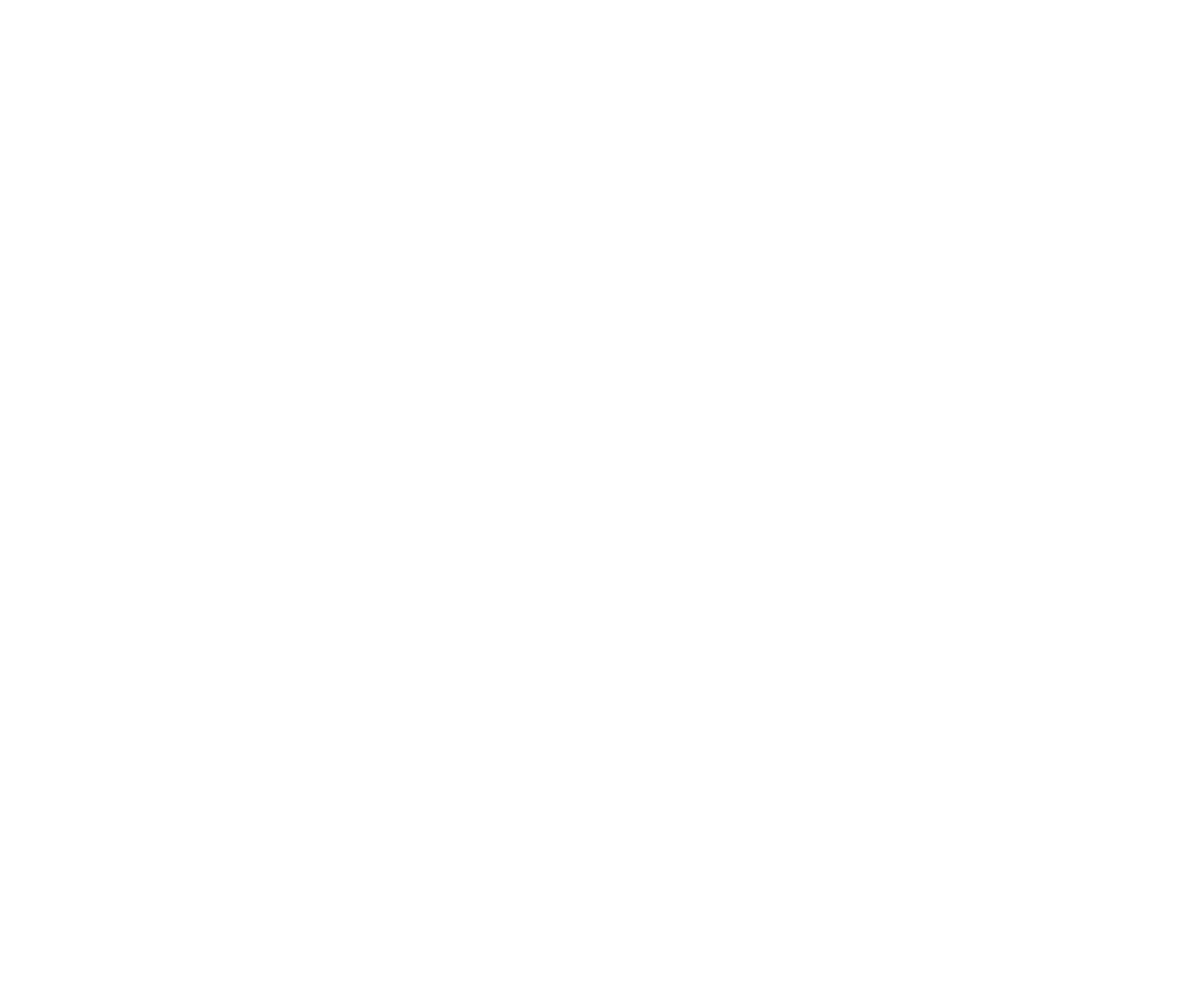
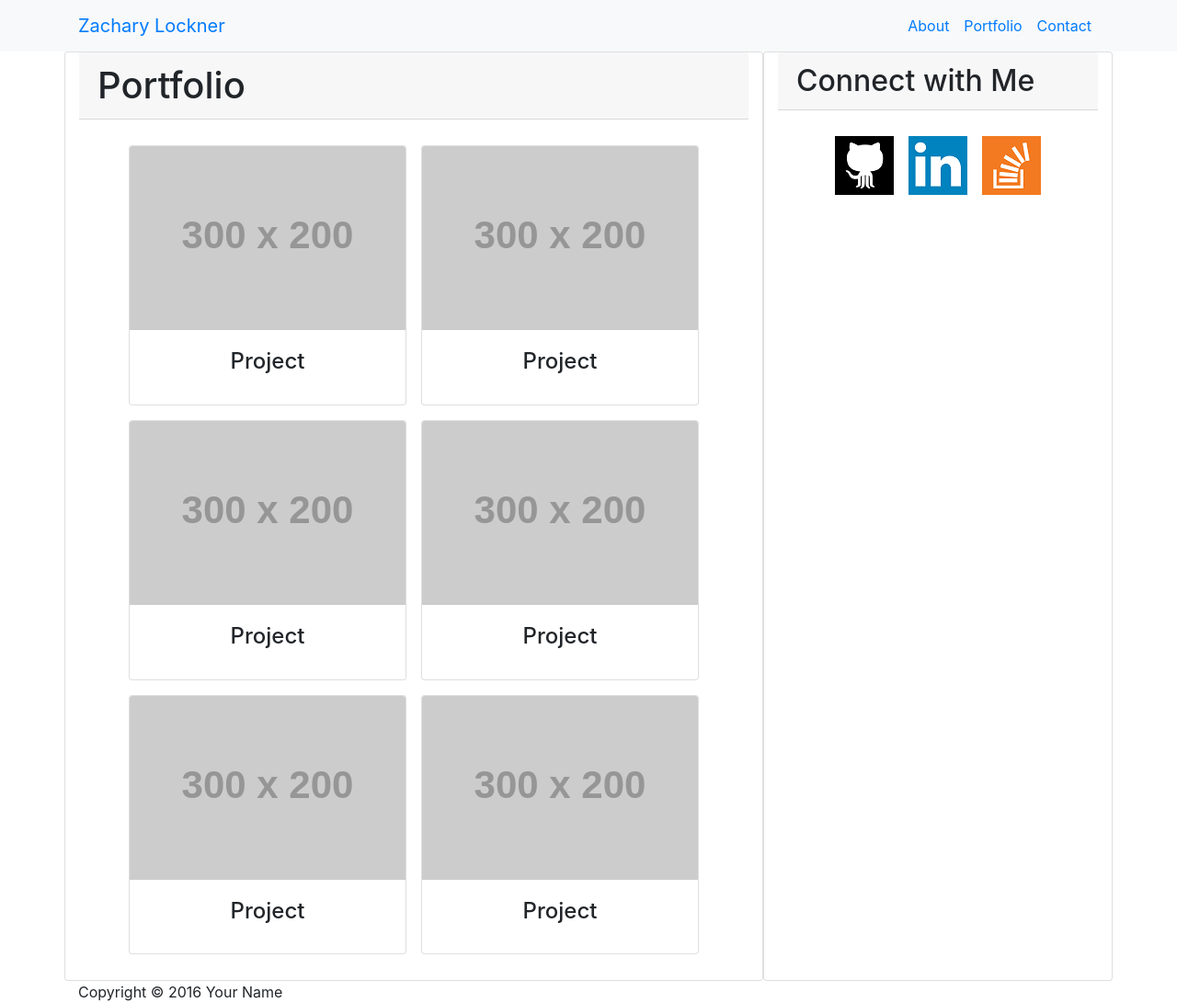
Before and after one commit to Lockn008/Bootstrap-Portfolio, a plain HTML site: page portfolio.html in a window 1280 px wide. Shown: the whole page at 92% size. Before the commit the page ends 800 px from the top, so only its background shows below. Drawn offline with nearby package versions, Linux system fonts and the light colour scheme; placeholder pictures from the web are drawn by us.

Commit message:
third commit

```diff
--- a/contact.html
+++ b/contact.html
@@ -0,0 +1,72 @@
+<!doctype html>
+<html lang="en-us">
+
+<head>
+  <meta charset="UTF-8">
+  <title>Contact | Zachary Lockner</title>
+  <link rel="stylesheet" href="https://maxcdn.bootstrapcdn.com/bootstrap/4.0.0-beta.2/css/bootstrap.min.css" integrity="sha384-PsH8R72JQ3SOdhVi3uxftmaW6Vc51MKb0q5P2rRUpPvrszuE4W1povHYgTpBfshb" crossorigin="anonymous">
+  <link rel="stylesheet" type="text/css" href="assets/style.css">
+</head>
+
+<body>
+
+  <header class="navbar navbar-expand-sm bg-light">
+    <div class="container">
+      <a href="index.html" class="navbar-brand">Zachary Lockner</a>
+      <nav class="navbar-nav">
+        <a href="index.html" class="nav-item nav-link">About</a>
+        <a href="portfolio.html" class="nav-item nav-link">Portfolio</a>
+        <a href="contact.html" class="nav-item nav-link">Contact</a>
+      </nav>
+    </div>
+  </header>
+
+  <div class="container">
+    <div class="row">
+      <section class="col-md-8 card">
+        <h1 class="card-header">Contact</h1>
+
+          <div class="card-body">
+      <h1>Contact</h1>
+
+        <form id="contact-form">
+          <div class="form-group">
+            <label for="name">Email address</label>
+            <input type="text" class="form-control" placeholder="Enter name">
+          </div>
+          <div class="form-group">
+            <label for="email">Email address</label>
+            <input type="email" class="form-control" placeholder="Enter email">
+          </div>
+          <div class="form-group">
+            <label for="message">Message</label>
+            <textarea type="text" class="form-control" placeholder="Enter message"></textarea>
+          </div>
+          <button type="submit" class="btn btn-primary">Submit</button>
+        </form>
+
+      </section>
+
+      <section class="col-md-4 card">
+        <div id="connect">
+          <h2 class= "card-header">Connect with Me</h2>
+            <div class="card-body">
+              <div class="row justify-content-center">
+                <a href="#"><img src="assets/github-64.png" class="col-xs-4 align-center p-2" alt="GitHub" class="" /></a>
+                <a href="#"><img src="assets/linkedin-64.png" class="col-xs-4 align-center p-2" alt="LinkedIn" class="" /></a>
+                <a href="#"><img src="assets/stackoverflow-64.png" class="col-xs-4 align-center p-2" alt="Stack Overflow" class="" /></a>
+              </div>
+            </div>
+        </div>
+      </section>
+    </div>
+  </div>
+
+  <footer class="footer row-align-items-bottom">
+    <div class="container">
+      Copyright &copy; 2016 Your Name
+    </div>
+  </footer>
+</body>
+
+</html>
--- a/portfolio.html
+++ b/portfolio.html
@@ -0,0 +1,103 @@
+<!doctype html>
+<html lang="en-us">
+
+<head>
+  <meta charset="UTF-8">
+  <title>Portfolio | Zachary Lockner</title>
+  <link rel="stylesheet" href="https://maxcdn.bootstrapcdn.com/bootstrap/4.0.0-beta.2/css/bootstrap.min.css" integrity="sha384-PsH8R72JQ3SOdhVi3uxftmaW6Vc51MKb0q5P2rRUpPvrszuE4W1povHYgTpBfshb" crossorigin="anonymous">
+  <link rel="stylesheet" type="text/css" href="assets/style.css">
+</head>
+
+<body>
+
+  <header class="navbar navbar-expand-sm bg-light">
+    <div class="container">
+      <a href="index.html" class="navbar-brand">Zachary Lockner</a>
+      <nav class="navbar-nav">
+        <a href="index.html" class="nav-item nav-link">About</a>
+        <a href="portfolio.html" class="nav-item nav-link">Portfolio</a>
+        <a href="contact.html" class="nav-item nav-link">Contact</a>
+      </nav>
+    </div>
+  </header>
+
+  <div class="container">
+    <div class="row">
+      <section class="col-md-8 card">
+        <h1 class="card-header">Portfolio</h1>
+
+          <div class="card-body">
+            <div class="container">
+              <div class="row justify-content-center text-center">
+
+                <div class="card m-2">
+                  <img class="card-img-top" src="http://via.placeholder.com/300x200" alt="Project image">
+                  <div class="card-body">
+                    <h4 class="card-title">Project</h4>
+                  </div>
+                </div>
+
+                <div class="card m-2">
+                  <img class="card-img-top" src="http://via.placeholder.com/300x200" alt="Project image">
+                  <div class="card-body">
+                    <h4 class="card-title">Project</h4>
+                  </div>
+                </div>
+
+                <div class="card m-2">
+                  <img class="card-img-top" src="http://via.placeholder.com/300x200" alt="Project image">
+                  <div class="card-body">
+                    <h4 class="card-title">Project</h4>
+                  </div>
+                </div>
+
+                <div class="card m-2">
+                  <img class="card-img-top" src="http://via.placeholder.com/300x200" alt="Project image">
+                  <div class="card-body">
+                    <h4 class="card-title">Project</h4>
+                  </div>
+                </div>
+
+                <div class="card m-2">
+                  <img class="card-img-top" src="http://via.placeholder.com/300x200" alt="Project image">
+                  <div class="card-body">
+                    <h4 class="card-title">Project</h4>
+                  </div>
+                </div>
+
+                <div class="card m-2">
+                  <img class="card-img-top" src="http://via.placeholder.com/300x200" alt="Project image">
+                  <div class="card-body">
+                    <h4 class="card-title">Project</h4>
+                  </div>
+                </div>
+
+              </div>
+            </div>
+          </div>
+
+      </section>
+
+      <section class="col-md-4 card">
+        <div id="connect">
+          <h2 class= "card-header">Connect with Me</h2>
+            <div class="card-body">
+              <div class="row justify-content-center">
+                <a href="#"><img src="assets/github-64.png" class="col-xs-4 align-center p-2" alt="GitHub" class="" /></a>
+                <a href="#"><img src="assets/linkedin-64.png" class="col-xs-4 align-center p-2" alt="LinkedIn" class="" /></a>
+                <a href="#"><img src="assets/stackoverflow-64.png" class="col-xs-4 align-center p-2" alt="Stack Overflow" class="" /></a>
+              </div>
+            </div>
+        </div>
+      </section>
+    </div>
+  </div>
+
+  <footer class="footer row-align-items-bottom">
+    <div class="container">
+      Copyright &copy; 2016 Your Name
+    </div>
+  </footer>
+</body>
+
+</html>
```
Also changed, not shown: index.html (+1 -1 lines).
